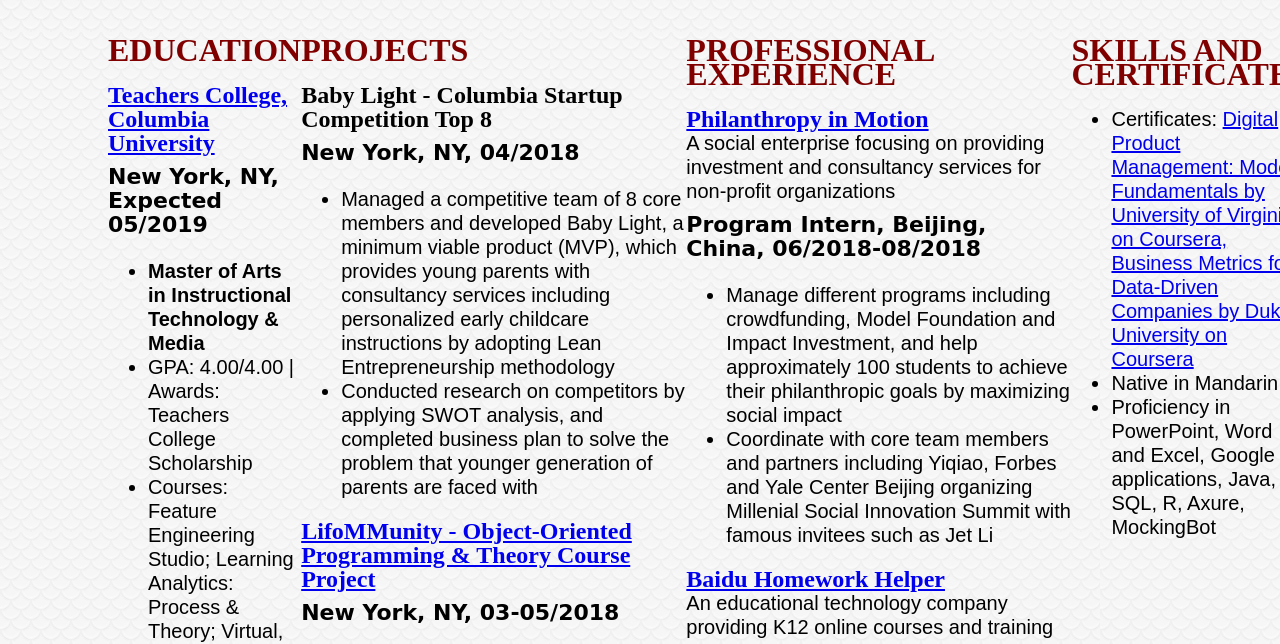
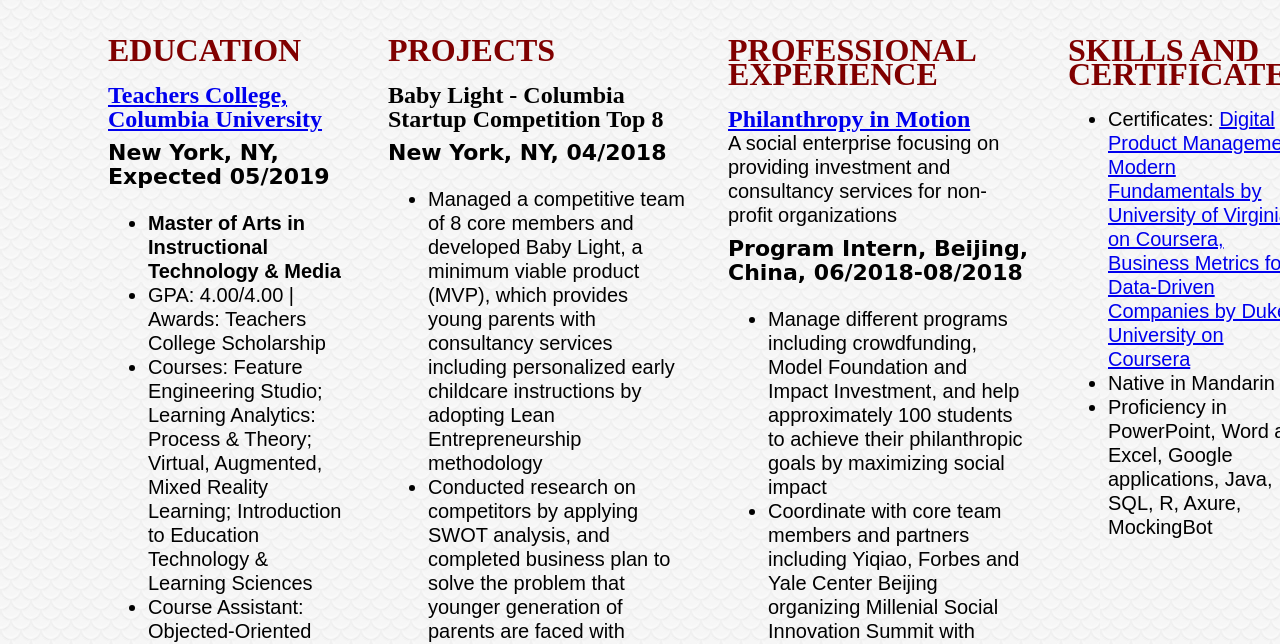
Before and after one commit to Lillian6/PM-digital-resume, a plain HTML site: page index.html in a window 1280 px wide. Shown: the part 1468-2112 px from the top of the page. Drawn offline with Linux system fonts and the light colour scheme.

Commit message:
10th commit-flex and media

```diff
--- a/custom.css
+++ b/custom.css
@@ -37,19 +37,23 @@
   .flex-container{
     display: flex;
     flex-direction: row;
-    justify-content: center;
-    align-items: stretch;
+    justify-content: space-between;
+    align-items: flex-start;
+
   }
 
-  .column{
-    padding: 20px;
+  .column1{
+    flex-basis: 20%;
   }
+  .column2{
+    flex-basis:25%;
+  }
+  .column3{
+    flex-basis: 25%;
+  }
+  .column4{
+    flex-basis: 20%;
 
-  .column-side{
-    flex:1;
-  }
-  .column-middle{
-    flex:2;
   }
 
   .spin{
--- a/index.html
+++ b/index.html
@@ -33,7 +33,7 @@
     </div>
 
     <div class="flex-container">
-      <div class="column-side">
+      <div class="column1">
 
         <h1 >EDUCATION</h1>
 
@@ -61,7 +61,7 @@
         </div>
       </div>
 
-      <div class="column-middle">
+      <div class="column2">
         <h1>PROJECTS</h1>
 
         <div>
@@ -92,7 +92,7 @@
         </div>
       </div>
 
-      <div class="column-middle">
+      <div class="column3">
         <h1>PROFESSIONAL EXPERIENCE</h1>
         <div>
           <h2><a href="http://pimchina.org/en/home-2-2/" target="_blank">Philanthropy in Motion</a></h2>
@@ -123,7 +123,7 @@
         </div>
       </div>
 
-      <div class="column-side">
+      <div class="column4">
         <h1 >SKILLS AND CERTIFICATES</h1>
         <ul>
           <li>Certificates: <a href="https://www.coursera.org/account/accomplishments/certificate/GELCAEGGEHXB" target="_blank">Digital Product Management: Modern Fundamentals by University of Virginia on Coursera, </a> <a href="https://www.coursera.org/account/accomplishments/certificate/6HN3GF8EX2RZ" target="_blank">Business Metrics for Data-Driven Companies by Duke University on Coursera</a></li>
```
